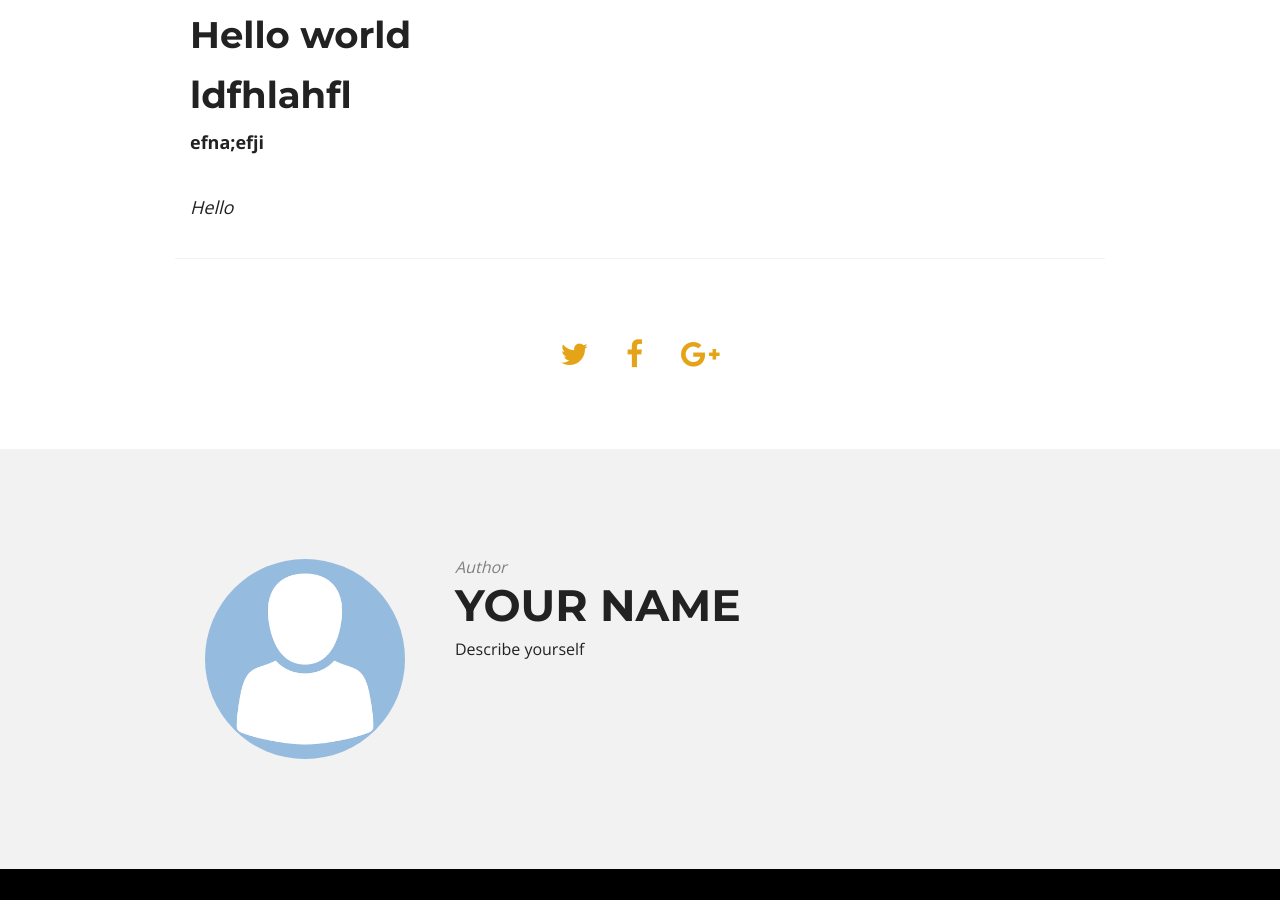
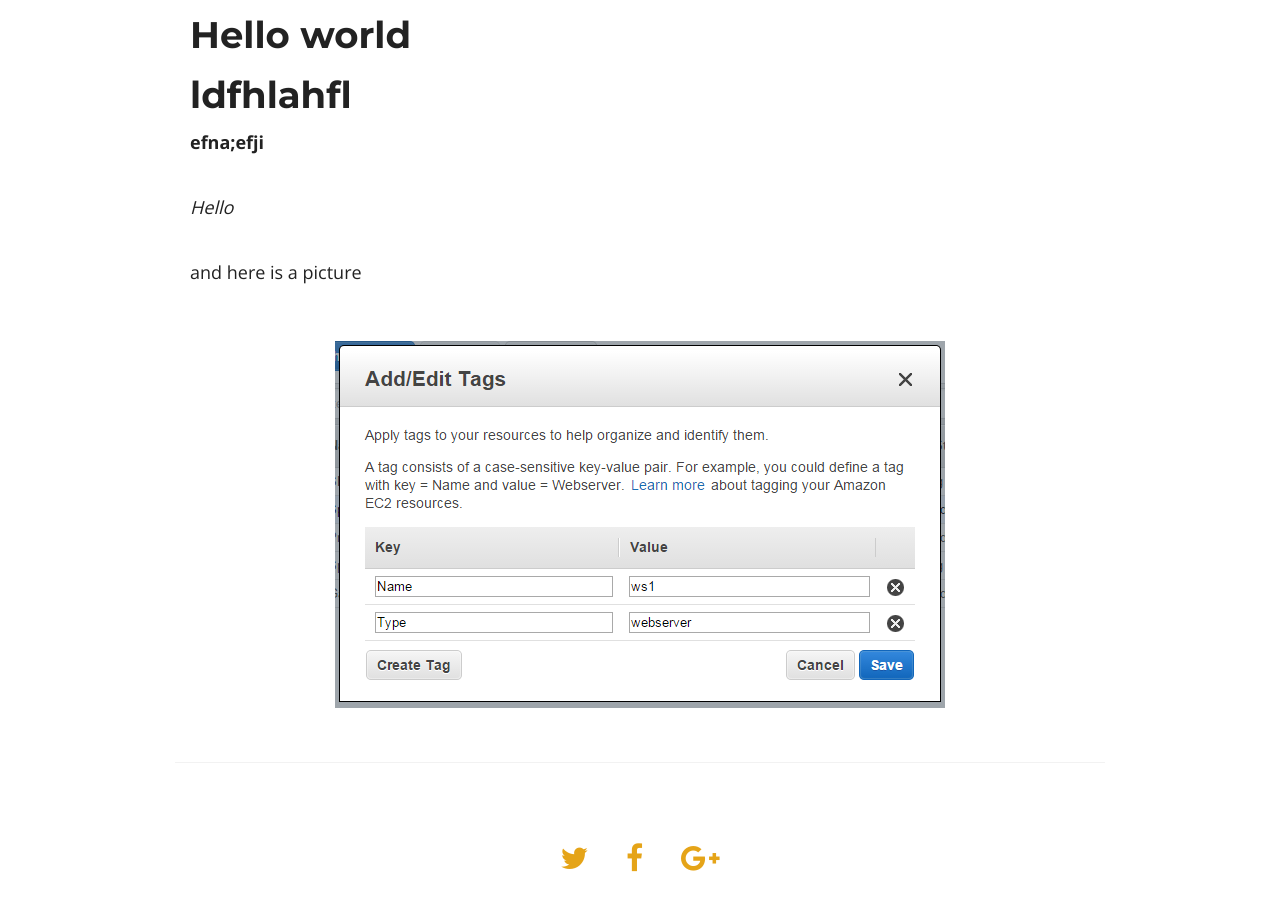
Before and after one commit to publisha/student_site, a Jekyll site: the page built from _posts/2018-10-09-hello-world.md, in a window 1280 px wide and 900 px high, scrolled down 439 px. Built offline with Jekyll 4.4.1, drawn with Linux system fonts in a browser that asks for light colours; nearby versions of some CDN libraries.

Commit message:
added image

```diff
--- a/_posts/2018-10-09-hello-world.md
+++ b/_posts/2018-10-09-hello-world.md
@@ -14,3 +14,7 @@
 **efna;efji**
 
 _Hello_
+
+and here is a picture
+
+![ansiblediscovery-tag.png]({{site.baseurl}}/images/ansiblediscovery-tag.png)
```
